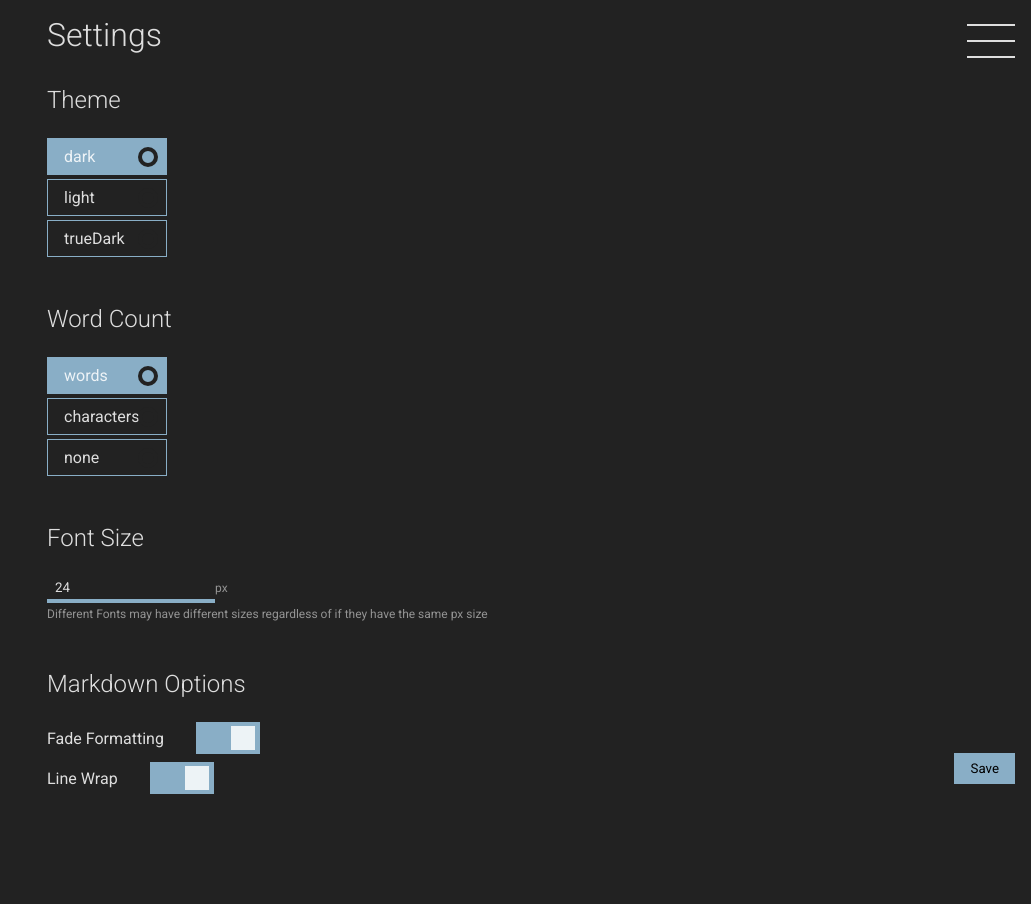
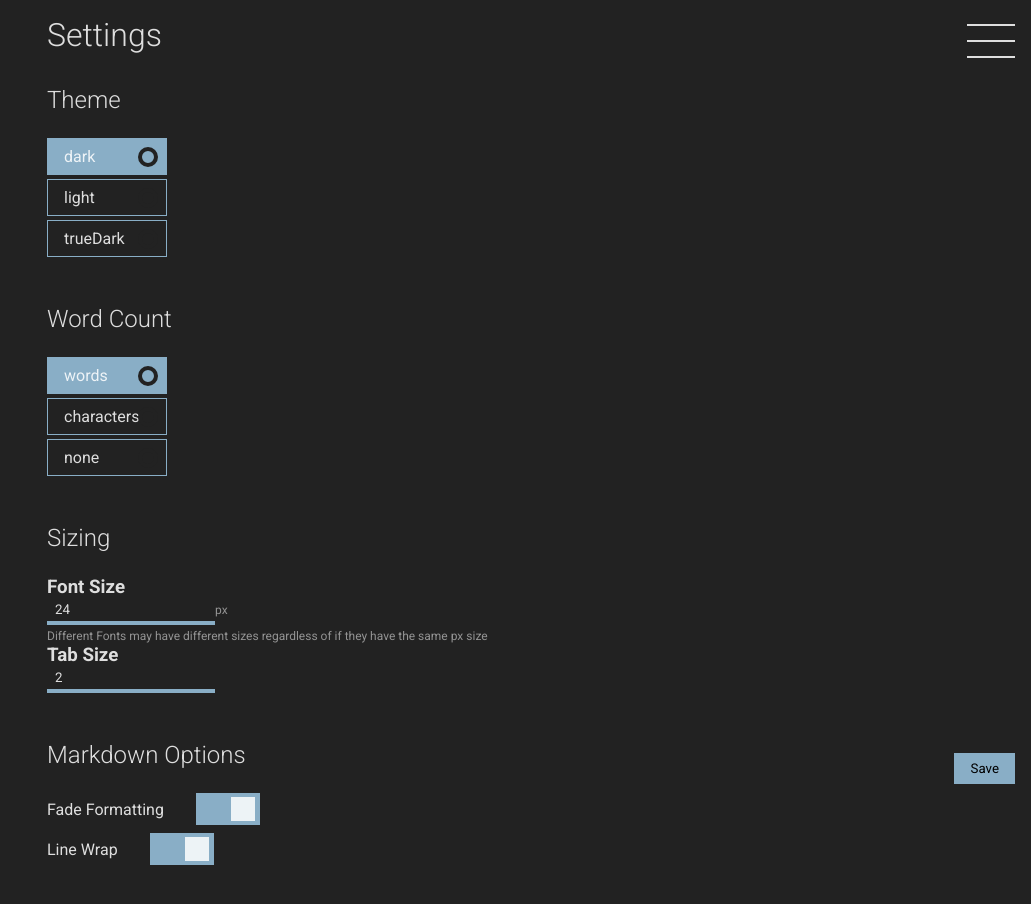
Before and after one commit to adenine-dev/pure-md-editor, a React (Create React App) app: page /app/settings in a window 1280 px wide. Shown: the top 904 px of the page, without its empty margins (249-1280 px from the left). Before the commit the page ends 858 px from the top, so only its background shows below. Built offline with nearby package versions, Linux system fonts and the light colour scheme; what mousetrap would draw is missing.

Commit message:
moar settings

```diff
--- a/src/assets/js/api.js
+++ b/src/assets/js/api.js
@@ -83,6 +83,7 @@ const api = {
       countType: "words",
       fadeFormatting: true,
       wrapLine: true,
+      tabSize: 2,
     }
     if(localStorage.getItem("settings")) {
       api.settings = { ...defaultSettings,
--- a/src/components/CodeMirrorEditor.js
+++ b/src/components/CodeMirrorEditor.js
@@ -53,7 +53,7 @@ export default class CodeMirrorEditor extends Component {
       autofocus: true,
       addModeClass: true,
       indentUnit: 2,
-      tabSize: 2,
+      tabSize: api.getSetting("tabSize"),
       autoCloseBrackets: true,
       lineWrapping: api.getSetting("wrapLine"),
       inputStyle: "contenteditable",
--- a/src/containers/Settings.js
+++ b/src/containers/Settings.js
@@ -140,7 +140,9 @@ export default class AppContainer extends Component {
           </div>
         </div>
         <div className={ css(this.style.option) }>
-          <h2 className={ css(this.style.headers) }>Font Size</h2>
+          <h2 className={ css(this.style.headers) }>Sizing</h2>
+          <div>
+            <h3>Font Size</h3>
             <input type="number"
                    min="1"
                    max="Infinity"
@@ -150,6 +152,17 @@ export default class AppContainer extends Component {
                    onChange={ this.handleNumChange.bind(this) }/><p className={ css(this.style.p) }>px</p>
             <br/>
             <p className={ css(this.style.p) }>Different Fonts may have different sizes regardless of if they have the same px size</p>
+          </div>
+          <div>
+            <h3>Tab Size</h3>
+            <input type="number"
+                   min="1"
+                   max="Infinity"
+                   name="tabSize"
+                   className={ css(this.style.input) }
+                   defaultValue={ this.state.settings.tabSize }
+                   onChange={ this.handleNumChange.bind(this) }/>
+          </div>
         </div>
         <div className={ css(this.style.option) }>
           <h2 className={ css(this.style.headers) }>Markdown Options</h2>
```
Lines whose indentation alone changed are shown as unchanged.
